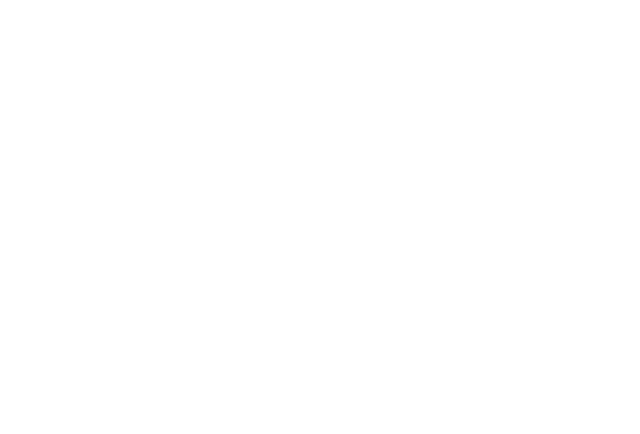
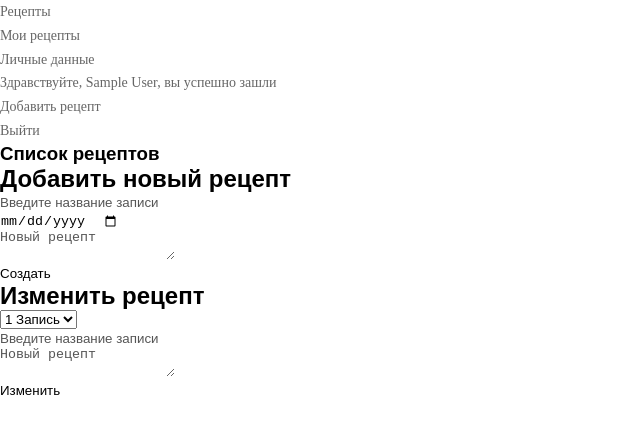
Before and after one commit to akryuchenkov/culinary-recipes, an Angular app: page /contact/record in a window 1280 px wide. Before the commit this address led to /. Shown: the top 434 px of the page, without its empty margins (0-640 px from the left). Built offline with nearby package versions, Linux system fonts and the light colour scheme; sample sign-in values are in the browser's storage.

Commit message:
Шаблон add-record.component.html и edit-record.component.html

```diff
--- a/db.json
+++ b/db.json
@@ -29,6 +29,26 @@
       "password": "test123",
       "name": "Liza",
       "id": 5
+    },
+    {
+      "email": "elizasoln@mail.ru",
+      "password": "789787878",
+      "name": "Токарева Елизавета Андреевна",
+      "id": 6
+    },
+    {
+      "email": "oksy77-77@mail.ru",
+      "password": "14789632",
+      "name": "Бучка",
+      "id": 7
+    }
+  ],
+  "record": [
+    {
+      "name": "Название рецепта",
+      "date": "0000-00-00",
+      "description": "Состав рецепта",
+      "id": 1
     }
   ]
 }
--- a/src/app/app.module.ts
+++ b/src/app/app.module.ts
@@ -9,6 +9,8 @@ import { AuthModule } from './modules/auth/auth.module';
 import { HttpClientModule } from '@angular/common/http';
 import { AuthService } from './modules/auth/services/auth.service';
 import { UsersService } from './modules/auth/services/users.service';
+
+
 
 
 @NgModule({
--- a/src/app/contact/layouts/record/add-record/add-record.component.html
+++ b/src/app/contact/layouts/record/add-record/add-record.component.html
@@ -1 +1,43 @@
-<p>add-record works!</p>
+<h2 class="title">Добавить новый рецепт</h2>
+<form>
+  <div
+    class="form-group"
+  >
+    <div class="input-group">
+      <span class="input-group-addon"><i class="fa fa-user ti-user"></i></span>
+      <input
+        type = "text"
+        class = "form-control"
+        placeholder="Введите название записи"
+      >
+    </div>
+  </div>
+  <div
+    class="form-group"
+  >
+    <div class="input-group">
+      <span class="input-group-addon"><i class="fa fa-user ti-user"></i></span>
+      <input
+        type = "date"
+        class= "form-control"
+        name="date"
+        placeholder="Дата публикации"
+      >
+    </div>
+  </div>
+  <div
+    class="form-group"
+  >
+    <div class="input-group">
+      <span class="input-group-addon"><i class="fa fa-user ti-user"></i></span>
+      <textarea
+        class= "form-control"
+        name="description"
+        placeholder="Новый рецепт"
+      ></textarea>
+    </div>
+  </div>
+  <button
+    type="submit"
+  >Создать</button>
+</form>
--- a/src/app/contact/layouts/record/edit-record/edit-record.component.html
+++ b/src/app/contact/layouts/record/edit-record/edit-record.component.html
@@ -1 +1,47 @@
-<p>edit-record works!</p>
+<h2 class="title">Изменить рецепт</h2>
+<form>
+  <div class="form-group">
+    <div class="input-group">
+      <span class="input-group-addon"><i class="fa fa-user ti-user"></i></span>
+      <select
+        class="form-control"
+        id="e-select-category"
+        >
+        <option>
+          1 Запись
+          </option>
+        <option>
+          2 Запись
+        </option>
+        </select>
+    </div>
+  </div>
+  <div
+    class="form-group"
+  >
+    <div class="input-group">
+      <span class="input-group-addon"><i class="fa fa-user ti-user"></i></span>
+      <input
+        type="text"
+        class= "form-control"
+        placeholder="Введите название записи"
+        >
+    </div>
+  </div>
+  <div
+    class="form-group"
+  >
+    <div class="input-group">
+      <span class="input-group-addon"><i class="fa fa-user ti-user"></i></span>
+      <textarea
+        class= "form-control"
+        name="description"
+        placeholder="Новый рецепт"
+      ></textarea>
+    </div>
+  </div>
+  <button
+    class="btn btn-primary btn-block"
+    type="submit"
+  >Изменить</button>
+</form>
--- a/src/app/contact/layouts/site-layout/site-layout-routing.module.ts
+++ b/src/app/contact/layouts/site-layout/site-layout-routing.module.ts
@@ -7,7 +7,7 @@ import {RecordComponent} from "../record/record.component";
 
 
 const routes: Routes = [
-  {path: '', component: SiteLayoutComponent, children: [
+  {path: 'contact', component: SiteLayoutComponent, children: [
       {path: 'record', component: RecordComponent}
     ]}
 ];
--- a/src/app/modules/auth/pages/login-page/login-page.component.html
+++ b/src/app/modules/auth/pages/login-page/login-page.component.html
@@ -1,5 +1,11 @@
 <div>
   <span class="login100-form-title p-b-41">Войти в систему</span>
+  <div
+    class="alert alert-{{message.type}}"
+    *ngIf="message.text"
+  >
+    {{message.text}}
+  </div>
   <form
     (ngSubmit)="onSubmit()"
     [formGroup]="form"
--- a/src/app/modules/auth/pages/login-page/login-page.component.ts
+++ b/src/app/modules/auth/pages/login-page/login-page.component.ts
@@ -26,7 +26,7 @@ export class LoginPageComponent implements OnInit {
     this.message = new Message('danger', '');
 
     this.route.queryParams.subscribe((params: Params) => {
-      if (params['canLogin']) {
+      if (params.canLogin) {
         this.showMessage({
           text: 'Регистрация успешно завершена',
           type: 'success',
@@ -57,7 +57,7 @@ export class LoginPageComponent implements OnInit {
         if (user.password === formData.password) {
           window.localStorage.setItem('user', JSON.stringify(user));
           this.authService.login();
-          console.log('Вы успешно авторизованы');
+          this.router.navigate(['/contact', 'record']);
         } else {
           this.showMessage({
             text: 'Пароль введён неверно',
@@ -72,13 +72,4 @@ export class LoginPageComponent implements OnInit {
       }
     });
   }
-
-
-
-  /*
-  onRecord() {
-    this.router.navigate(['record']);
-  }
-*/
-
 }
```
Also changed, not shown: src/app/contact/layouts/shared/models/record.model.ts (added), src/app/contact/layouts/shared/serviсes/record.service.ts (added).
